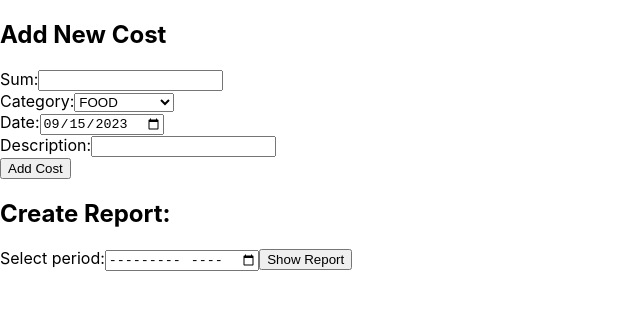
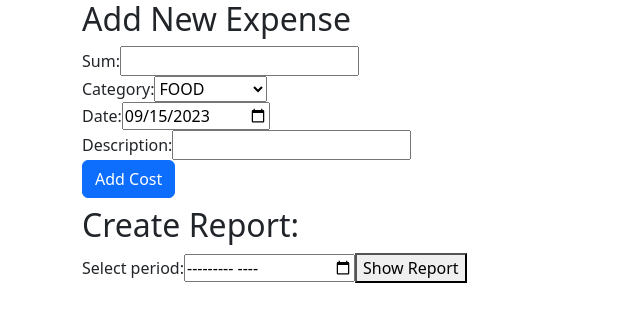
Before and after one commit to VladimirPoplavsky/cost_manager2, a React (Create React App) app: page / in a window 1280 px wide. Shown: the top 322 px of the page, without its empty margins (0-640 px from the left). Built offline with nearby package versions, Linux system fonts and the light colour scheme.

Commit message:
Test passed successful. Develop 2 versions of idb.js:  -first for submitting and testing on protection event  -second into the project developed by react

```diff
--- a/package.json
+++ b/package.json
@@ -6,8 +6,10 @@
     "@testing-library/jest-dom": "^5.17.0",
     "@testing-library/react": "^13.4.0",
     "@testing-library/user-event": "^13.5.0",
+    "bootstrap": "^5.3.2",
     "idb": "^7.1.1",
     "react": "^18.2.0",
+    "react-bootstrap": "^2.8.0",
     "react-dom": "^18.2.0",
     "react-scripts": "^5.0.1",
     "web-vitals": "^2.1.4"
--- a/src/App.js
+++ b/src/App.js
@@ -1,14 +1,15 @@
 import './App.css';
 import AddExpense from "./components/AddExpense";
 import DisplayData from "./components/ShowReport";
+import {Container} from "react-bootstrap";
 
 
 function App() {
    return(
-     <>
+     <Container>
          <AddExpense></AddExpense>
          <DisplayData></DisplayData>
-     </>
+     </Container>
    )
 }
 
--- a/src/components/AddExpense.js
+++ b/src/components/AddExpense.js
@@ -1,11 +1,10 @@
 import React, { useState } from 'react';
-import expenseDB from '../idb';
-
-
+import idb from '../idb';
+import {Button, Form, Stack} from "react-bootstrap";
 
 
 function writeToDatabase(data) {
-    expenseDB.then(async (db) => {
+    idb.then(async (db) => {
         const tx = db.transaction('myExpenses', 'readwrite');
         const store = tx.objectStore('myExpenses');
 
@@ -47,9 +46,10 @@ export default function AddExpense() {
     };
 
     return (
+        <Stack direction={"horizontal"} gap={2} className={"mb-2"}>
             <div>
-            <h2>Add New Cost</h2>
-            <form onSubmit={handleSubmit}>
+                <h2 className={"me-auto"}>Add New Expense</h2>
+                <Form onSubmit={handleSubmit}>
                     <div>
                         <label>Sum:</label>
                         <input
@@ -90,8 +90,9 @@ export default function AddExpense() {
                             onChange={(e) => setDescription(e.target.value)}
                         />
                     </div>
-                <button type="submit">Add Cost</button>
-            </form>
+                    <Button type="submit" variant={"primary"}>Add Cost</Button>
+                </Form>
             </div>
+        </Stack>
     );
 }
--- /dev/null
+++ b/src/components/ReportList.js
@@ -0,0 +1,16 @@
+import React from "react";
+
+
+export default function ReportList(props){
+    console.log(props.dataToDisplay);
+    console.log(props.moreData);
+    return(
+        <ul>
+            {props.dataToDisplay.map((item) => (
+                <li key={item.id}>
+                    {item.sum}, {item.date}, {item.category}, {item.description}
+                </li>
+            ))}
+        </ul>
+    );
+}
--- a/src/components/ShowReport.js
+++ b/src/components/ShowReport.js
@@ -1,8 +1,9 @@
-import React, { useState } from 'react';
-import expenseDB from '../idb.js';
+import React, {useState} from 'react';
+import idb from '../idb.js';
+import ReportList from "./ReportList";
 
 function readFromDatabase() {
-    return expenseDB.then(async (db) => {
+    return idb.then(async (db) => {
         const tx = db.transaction('myExpenses', 'readonly');
         const store = tx.objectStore('myExpenses');
 
@@ -23,7 +24,7 @@ function DisplayData() {
     const dataToDisplay = [];
 
     for (let i = 0; i < data.length; i++) {
-        if(data[i].date.substring(0, 7) === selectedDate){
+        if (data[i].date.substring(0, 7) === selectedDate) {
             dataToDisplay.push(data[i]);
         }
     }
@@ -57,13 +58,7 @@ function DisplayData() {
                 Show Report
             </button>
             {showReport && ( // Display data only if showReport is true
-                <ul>
-                    {dataToDisplay.map((item) => (
-                        <li key={item.id}>
-                            {item.sum}, {item.date}, {item.category}, {item.description}
-                        </li>
-                    ))}
-                </ul>
+                <ReportList dataToDisplay={dataToDisplay} moreData={[1, 2, 3, 4, 5]}></ReportList>
             )}
         </div>
     );
--- a/src/idb.js
+++ b/src/idb.js
@@ -2,7 +2,7 @@ import { openDB } from 'idb';
 
 const dbName = 'expenses';
 
-const expenseDB = openDB(dbName, 1, {
+const idb = openDB(dbName, 1, {
     upgrade(db) {
         if (!db.objectStoreNames.contains('myExpenses')) {
             db.createObjectStore('myExpenses', { keyPath: 'id', autoIncrement: true });
@@ -10,4 +10,4 @@ const expenseDB = openDB(dbName, 1, {
     },
 });
 
-export default expenseDB;
+export default idb;
--- a/src/index.js
+++ b/src/index.js
@@ -3,6 +3,8 @@ import ReactDOM from 'react-dom/client';
 import './index.css';
 import App from './App';
 import reportWebVitals from './reportWebVitals';
+import 'bootstrap/dist/css/bootstrap.min.css';
+
 
 const root = ReactDOM.createRoot(document.getElementById('root'));
 root.render(
--- /dev/null
+++ b/src/tests/idb.js
@@ -0,0 +1,50 @@
+const idb = {
+    openCostsDB: async (dbName, version) => {
+        return new Promise((resolve, reject) => {
+            const request = window.indexedDB.open(dbName, version);
+
+            // This event is triggered when the database needs to be upgraded.
+            request.onupgradeneeded = (event) => {
+                const db = event.target.result;
+
+                // Create an object store called 'costs' if it doesn't exist.
+                if (!db.objectStoreNames.contains('costs')) {
+                    db.createObjectStore('costs', { keyPath: 'id', autoIncrement: true });
+                }
+            };
+
+            // If the database is successfully opened.
+            request.onsuccess = (event) => {
+                const db = event.target.result;
+
+                // Resolve the promise with an object  provides database operations.
+                resolve({
+                    // add a cost to the 'costs' object store.
+                    addCost: async (costData) => {
+                        return new Promise((resolve, reject) => {
+                            // Start a new transaction in 'readwrite' mode to modify data.
+                            const transaction = db.transaction(['costs'], 'readwrite');
+                            const store = transaction.objectStore('costs');
+                            const request = store.add(costData);
+
+                            // If transaction is successfully completed.
+                            transaction.oncomplete = () => {
+                                resolve(request.result); // Resolve with the result of the 'add' operation.
+                            };
+
+                            // If there's an error during the transaction.
+                            transaction.onerror = () => {
+                                reject('Failed to add cost to the database.');
+                            };
+                        });
+                    },
+                });
+            };
+
+            // If there is error opening the database.
+            request.onerror = () => {
+                reject('Failed to open the database.');
+            };
+        });
+    },
+};
```
Also changed, not shown: src/tests/test.html (added, +57 -0 lines), 1 other file (tests, documents, lock files or other folders). Lines whose indentation alone changed are shown as unchanged.
